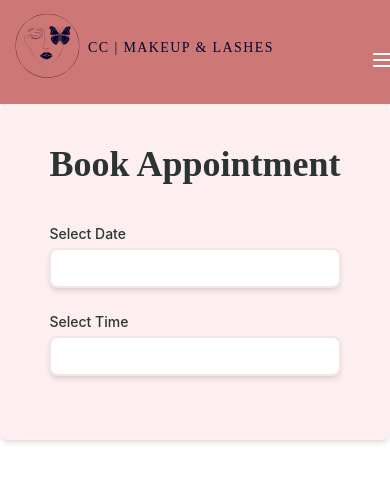
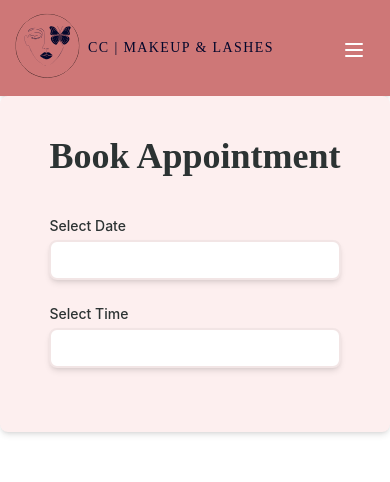
Before and after one commit to BeatriceStanila/Booking-App, a React (Create React App) app in the folder client/: page / in a window 390 px wide. Shown: the top 482 px of the page. Built offline with nearby package versions, Linux system fonts and the light colour scheme; no server answers.

Commit message:
Fix bug
Fix button bug, book now button appears when not in mobile screen

```diff
--- a/client/src/components/navbar/NavBar.js
+++ b/client/src/components/navbar/NavBar.js
@@ -85,11 +85,11 @@ export default function Example() {
               size="sm"
               className="hidden lg:inline-block bg-btn"
             >
-              <span>Buy Now</span>
+              <span>Book Now</span>
             </Button>
             <IconButton
               variant="text"
-              className="ml-auto h-6 w-6 text-inherit hover:bg-transparent focus:bg-transparent active:bg-transparent lg:hidden"
+              className="h-10 w-20 pb-5 text-inherit hover:bg-transparent focus:bg-transparent active:bg-transparent lg:hidden "
               ripple={false}
               onClick={() => setOpenNav(!openNav)}
             >
@@ -126,17 +126,19 @@ export default function Example() {
             </IconButton>
           </div>
         </div>
+        {openNav && (
           <Collapse open={openNav}>
             {navList}
             <Button
               variant="gradient"
               size="sm"
               fullWidth
-            className="mb-2 bg-btn"
+              className="mb-2 bg-btn px-3 py-2"
             >
-            <span>Buy Now</span>
+              <span>Book Now</span>
             </Button>
           </Collapse>
+        )}
       </Navbar>
     </>
   );
```
Lines whose indentation alone changed are shown as unchanged.
